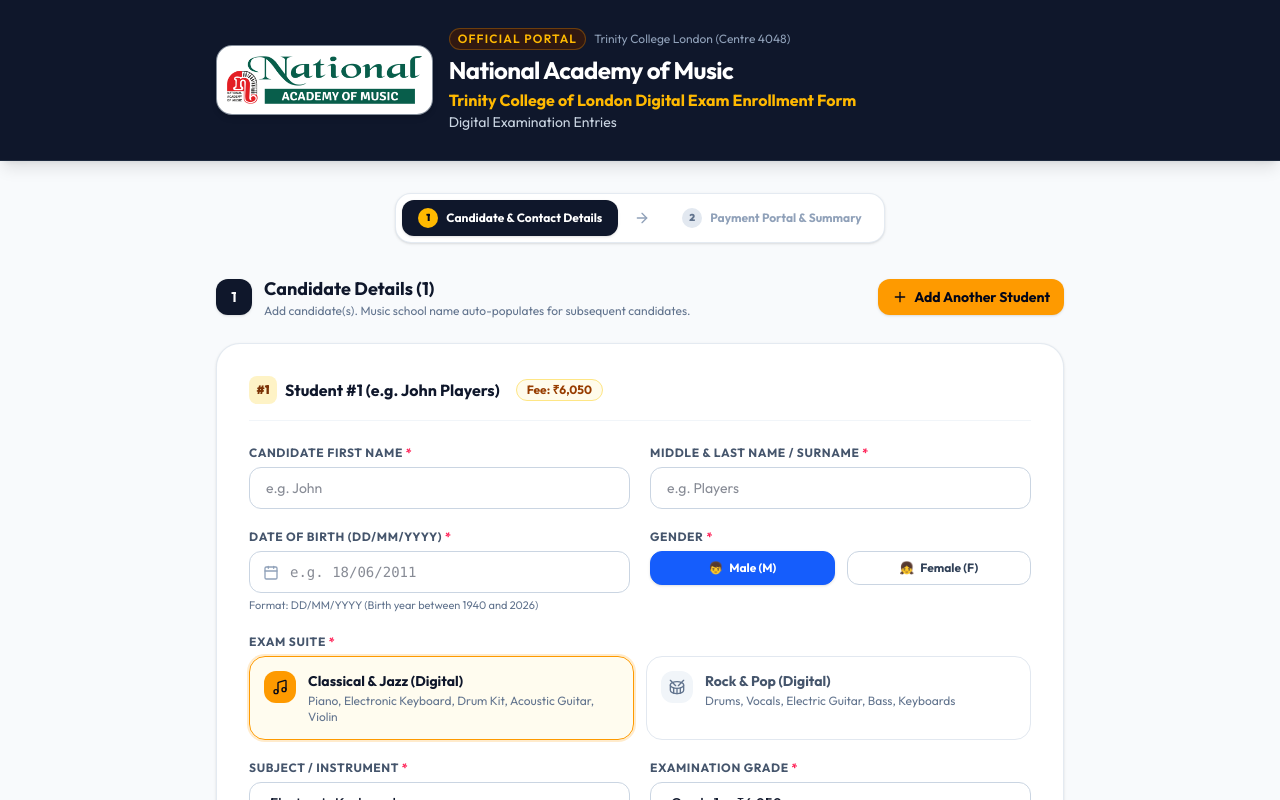
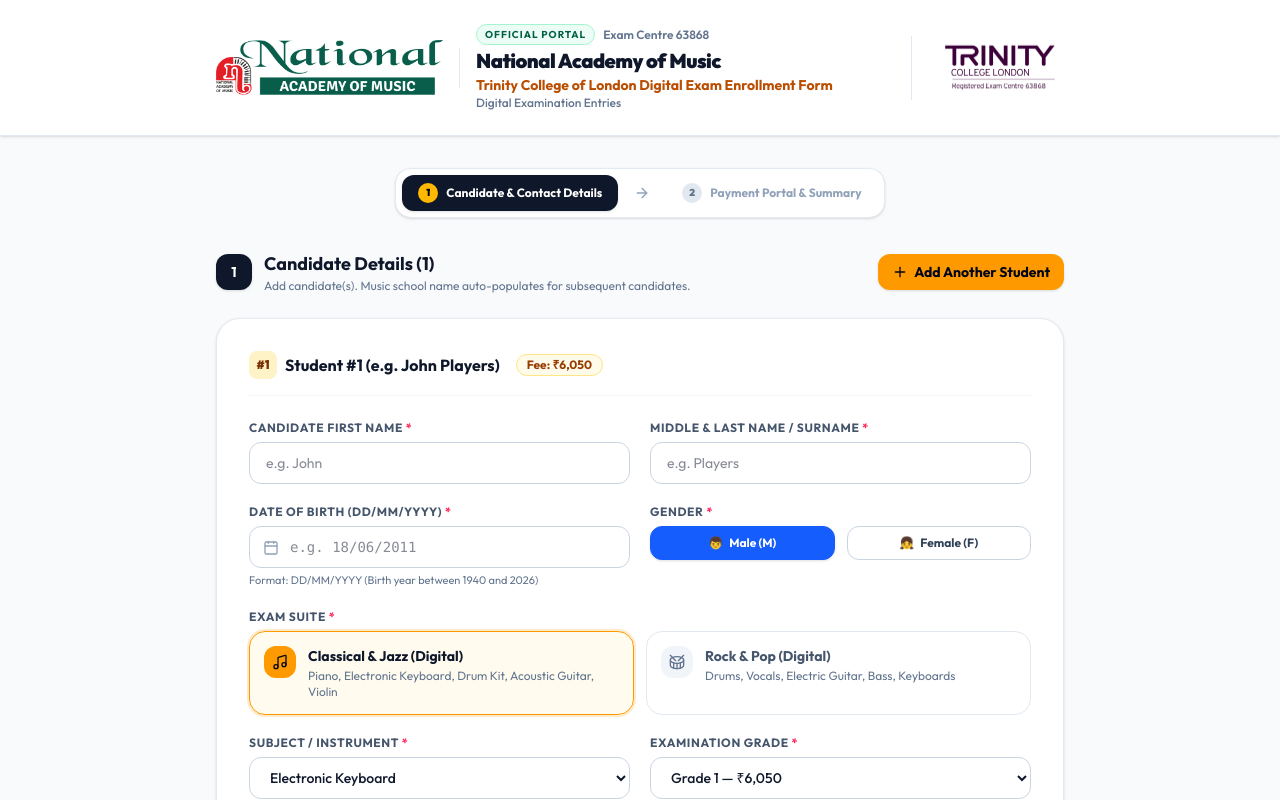
Before and after one commit to navaneethkrishnans4/sangeet-sarathi, a Next.js app: page /enroll in a window 1280 px wide. Shown: the top 800 px of the page. Built offline with nearby package versions, Linux system fonts and the light colour scheme; a web font is replaced by a local one.

Commit message:
feat(enroll): switch header to white bg and add Trinity College London registered exam centre logo

```diff
--- a/app/enroll/page.tsx
+++ b/app/enroll/page.tsx
@@ -431,32 +431,43 @@ export default function PublicEnrollPage() {
   return (
     <div className="min-h-screen bg-slate-50 text-slate-900 antialiased selection:bg-amber-100 selection:text-amber-900 pb-20">
       {/* Top Header / Branding Banner */}
-      <header className="bg-slate-900 text-white border-b border-slate-800 shadow-lg">
-        <div className="max-w-4xl mx-auto px-4 sm:px-6 py-6 sm:py-7 flex flex-col sm:flex-row items-center justify-between gap-4">
+      <header className="bg-white text-slate-900 border-b border-slate-200/90 shadow-sm">
+        <div className="max-w-4xl mx-auto px-4 sm:px-6 py-5 sm:py-6">
+          <div className="flex flex-col sm:flex-row items-center justify-between gap-5 sm:gap-6">
+            {/* Left Section: National Academy of Music Branding */}
             <div className="flex flex-col sm:flex-row items-center gap-4 text-center sm:text-left">
-            <div className="bg-white p-2 sm:p-2.5 rounded-2xl shadow-md border border-slate-700/60 flex items-center justify-center shrink-0">
               <img
                 src="/images/national-academy-of-music.png"
                 alt="National Academy of Music"
-                className="h-10 sm:h-12 w-auto object-contain"
+                className="h-12 sm:h-14 w-auto object-contain shrink-0"
               />
-            </div>
+              <div className="h-10 w-px bg-slate-200 hidden sm:block" />
               <div>
                 <div className="flex items-center justify-center sm:justify-start gap-2">
-                <span className="text-xs font-semibold uppercase tracking-widest text-amber-400 bg-amber-950/60 px-2 py-0.5 rounded-full border border-amber-500/30">
+                  <span className="text-[10px] font-bold uppercase tracking-widest text-emerald-800 bg-emerald-50 px-2 py-0.5 rounded-full border border-emerald-200">
                     Official Portal
                   </span>
-                <span className="text-xs text-slate-400">Trinity College London (Centre 4048)</span>
-              </div>
-              <h1 className="text-xl sm:text-2xl font-bold tracking-tight text-white mt-1">
+                  <span className="text-xs font-semibold text-slate-500">Exam Centre 63868</span>
+                </div>
+                <h1 className="text-lg sm:text-xl font-black tracking-tight text-slate-900 mt-0.5">
                   National Academy of Music
                 </h1>
-              <p className="text-sm sm:text-base font-bold text-amber-400 mt-0.5">
+                <p className="text-xs sm:text-sm font-bold text-amber-700">
                   Trinity College of London Digital Exam Enrollment Form
                 </p>
-              <p className="text-xs sm:text-sm text-slate-300">
+                <p className="text-xs text-slate-500 font-medium">
                   Digital Examination Entries
                 </p>
+              </div>
+            </div>
+
+            {/* Right Section: Trinity College London Official Centre Logo */}
+            <div className="flex items-center justify-center shrink-0 pt-3 sm:pt-0 border-t sm:border-t-0 border-slate-100 sm:border-l sm:border-slate-200 sm:pl-6">
+              <img
+                src="/images/trinity-college-london.png"
+                alt="Trinity College London Registered Exam Centre 63868"
+                className="h-14 sm:h-16 w-auto object-contain"
+              />
             </div>
           </div>
         </div>
```
Also changed, not shown: public/images/trinity-college-london.png (added). Lines whose indentation alone changed are shown as unchanged.
